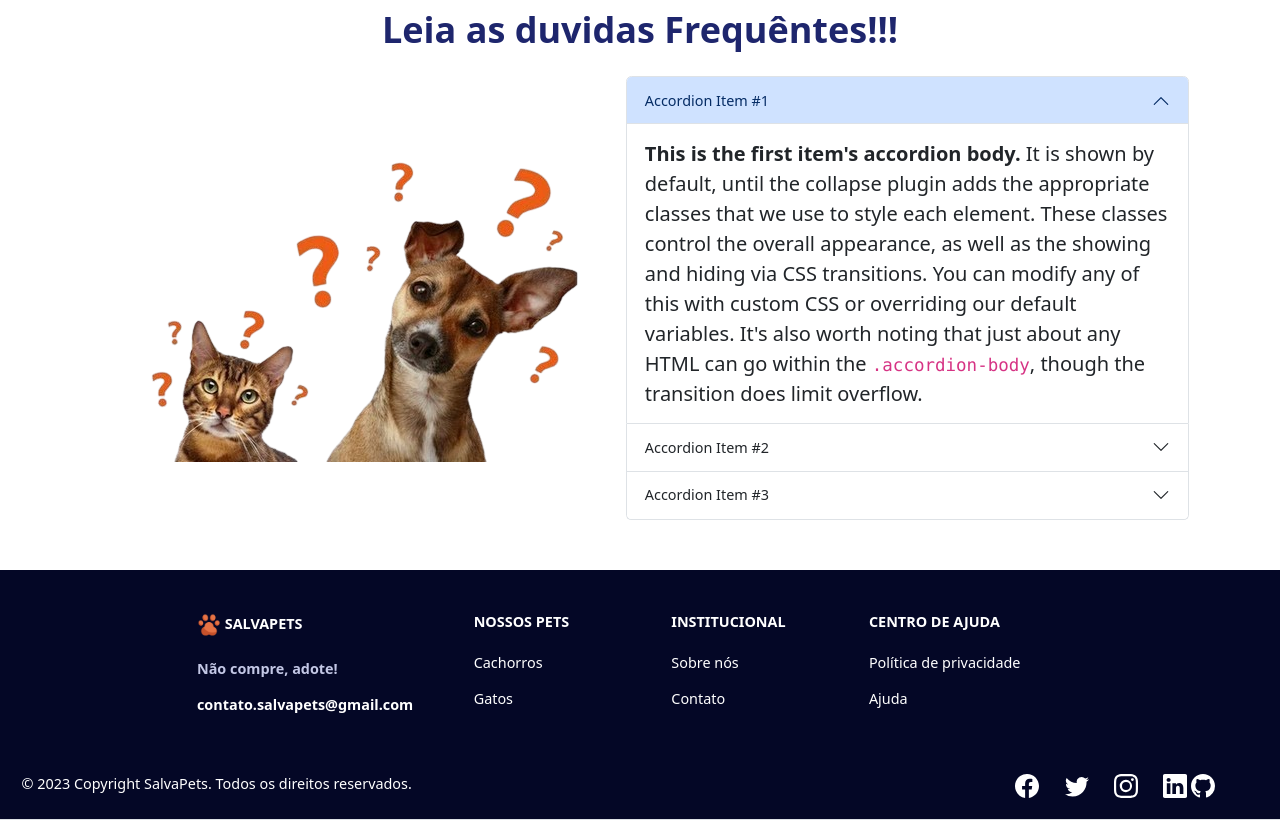
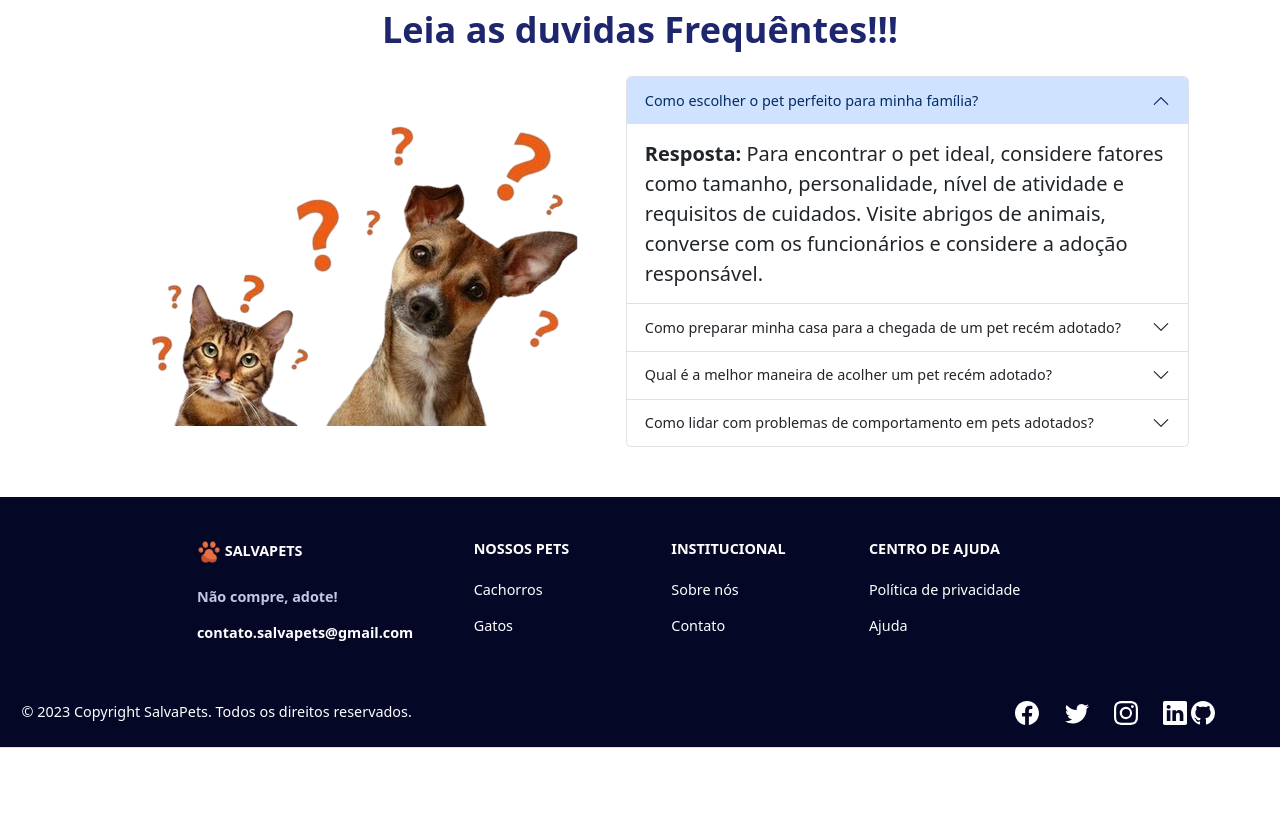
Before and after one commit to ZimboSebastiao/salva-pets2, a PHP site: page /paginas/ajuda.php in a window 1280 px wide. Shown: the part 80-900 px from the top of the page. After the commit the page ends 828 px from the top, so only its background shows below. Run offline with PHP 8.4, Linux system fonts and the light colour scheme.

Commit message:
pagina ajuda

```diff
--- a/paginas/ajuda.php
+++ b/paginas/ajuda.php
@@ -1,6 +1,5 @@
 <!doctype html>
 <html lang="pt-br">
-
 <head>
     <meta charset="utf-8">
     <meta name="viewport" content="width=device-width, initial-scale=1">
@@ -8,7 +7,6 @@
     <link href="https://cdn.jsdelivr.net/npm/bootstrap@5.3.2/dist/css/bootstrap.min.css" rel="stylesheet" integrity="sha384-T3c6CoIi6uLrA9TneNEoa7RxnatzjcDSCmG1MXxSR1GAsXEV/Dwwykc2MPK8M2HN" crossorigin="anonymous">
     <link rel="stylesheet" href="../assets/css/styles.css">
 </head>
-
 <body>
     <!-- ======== CABEÇALHO ======== -->
     <header class="menu-color">
@@ -92,49 +90,63 @@
         </div>
     </header>
     <main class="main-contact d-flex align-items-center m-auto">
-
         <div class="container-sm img-responsivo-cadastro">
 
-            <h1 class="fs-1 text-center">Leia as <b> duvidas Frequêntes!!!</b></h1>
+            <h1 class="fs-1 text-center">Leia as <b> duvidas </b> Frequêntes!!!</h1>
             <!-- =========== Formulário  =========== -->
 
-            <section class="estilo-form  m-auto d-flex align-items-center w-100">
+            <section class="estilo-form m-auto d-flex align-items-center w-100">
                 <img src="../images/dúvidas-removebg-preview.png" alt="">
 
                 <div class="accordion w-100" id="accordionPanelsStayOpenExample">
                     <div class="accordion-item">
                         <h2 class="accordion-header">
                             <button class="accordion-button" type="button" data-bs-toggle="collapse" data-bs-target="#panelsStayOpen-collapseOne" aria-expanded="true" aria-controls="panelsStayOpen-collapseOne">
-                                Accordion Item #1
+                                Como escolher o pet perfeito para minha família?
                             </button>
                         </h2>
                         <div id="panelsStayOpen-collapseOne" class="accordion-collapse collapse show">
                             <div class="accordion-body">
-                                <strong>This is the first item's accordion body.</strong> It is shown by default, until the collapse plugin adds the appropriate classes that we use to style each element. These classes control the overall appearance, as well as the showing and hiding via CSS transitions. You can modify any of this with custom CSS or overriding our default variables. It's also worth noting that just about any HTML can go within the <code>.accordion-body</code>, though the transition does limit overflow.
+                                <strong>Resposta:</strong> Para encontrar o pet ideal, considere fatores como tamanho, personalidade, nível de atividade e requisitos de cuidados. Visite abrigos de animais, converse com os funcionários e considere a adoção responsável.
                             </div>
                         </div>
                     </div>
                     <div class="accordion-item ">
                         <h2 class="accordion-header">
                             <button class="accordion-button collapsed" type="button" data-bs-toggle="collapse" data-bs-target="#panelsStayOpen-collapseTwo" aria-expanded="false" aria-controls="panelsStayOpen-collapseTwo">
-                                Accordion Item #2
+                                Como preparar minha casa para a chegada de um pet recém adotado?
                             </button>
                         </h2>
                         <div id="panelsStayOpen-collapseTwo" class="accordion-collapse collapse">
                             <div class="accordion-body">
-                                <strong>This is the second item's accordion body.</strong> It is hidden by default, until the collapse plugin adds the appropriate classes that we use to style each element. These classes control the overall appearance, as well as the showing and hiding via CSS transitions. You can modify any of this with custom CSS or overriding our default variables. It's also worth noting that just about any HTML can go within the <code>.accordion-body</code>, though the transition does limit overflow.
+                                <strong>Resposta:</strong> Antes de trazer seu novo amigo para casa, certifique-se de que sua casa seja segura e pet-friendly. Isso envolve a remoção de objetos perigosos, fornecimento de abrigo adequado, comida, água e treinamento básico.
                             </div>
                         </div>
                     </div>
                     <div class="accordion-item">
                         <h2 class="accordion-header">
                             <button class="accordion-button collapsed" type="button" data-bs-toggle="collapse" data-bs-target="#panelsStayOpen-collapseThree" aria-expanded="false" aria-controls="panelsStayOpen-collapseThree">
-                                Accordion Item #3
+                                Qual é a melhor maneira de acolher um pet recém adotado?
                             </button>
                         </h2>
                         <div id="panelsStayOpen-collapseThree" class="accordion-collapse collapse">
                             <div class="accordion-body">
-                                <strong>This is the third item's accordion body.</strong> It is hidden by default, until the collapse plugin adds the appropriate classes that we use to style each element. These classes control the overall appearance, as well as the showing and hiding via CSS transitions. You can modify any of this with custom CSS or overriding our default variables. It's also worth noting that just about any HTML can go within the <code>.accordion-body</code>, though the transition does limit overflow.
+                                <strong>Resposta:</strong> A recepção apropriada de um pet recém adotado envolve paciência e carinho. Dê tempo ao animal para se adaptar ao novo ambiente, estabeleça uma rotina consistente e ofereça afeto gradualmente. Consulte um veterinário para garantir que o pet esteja saudável.
+                            </div>
+                        </div>
+                    </div>
+                    <div class="accordion-item">
+                        <h2 class="accordion-header">
+                            <button class="accordion-button collapsed" type="button" data-bs-toggle="collapse" data-bs-target="#panelsStayOpen-collapseFour" aria-expanded="false" aria-controls="panelsStayOpen-collapseFour">
+                                Como lidar com problemas de comportamento em pets adotados?
+                            </button>
+                        </h2>
+                        <div id="panelsStayOpen-collapseFour" class="accordion-collapse collapse">
+                            <div class="accordion-body">
+                                <strong>Resposta:</strong> Muitos pets adotados podem ter problemas de comportamento devido a experiências passadas. A melhor abordagem é a paciência e o treinamento positivo. Se os problemas persistirem, considere a consulta a um treinador de animais ou a um especialista em comportamento animal.
+
+                                <p class="p-2">em caso de dúvidas: </p>
+                                <p><a href="">Entre em contato</a></p>
                             </div>
                         </div>
                     </div>
@@ -143,10 +155,9 @@
 
             <!-- ========== Destaque ========== -->
             <div id="destaque-cadastro"></div>
-
         </div>
 
-        </div>
+
     </main>
     <!-- ====== FOOTER ====== -->
     <footer class=" text-lg-start footer-color text-muted">
--- a/paginas/contato.php
+++ b/paginas/contato.php
@@ -103,10 +103,10 @@
         <div class="center-form-cadastro m-auto">
           <div class="d-flex flex-column justify-content-center align-items-center"></div>
 
-          <section class="estilo-form  m-auto d-flex align-items-center w-75">
-            <img src="../images/cat-dog-removebg-preview.png" alt="">
+          <section class="estilo-form  m-auto d-flex align-items-center w-75 gap-5">
+            <img src="../images/cat-dog-removebg-preview.png" alt="pets-paginaContato">
 
-            <form action="https://formspree.io/f/xbjvbldj" method="post" >
+            <form action="https://formspree.io/f/xbjvbldj" method="post" class="b-2">
 
               <div class="form-floating mb-3">
                 <input type="text" class="form-control input-cadastro" id="floatingInputGroup2" placeholder="Username" required name="nome">
```
Also changed, not shown: assets/css/ajuda.css (deleted), assets/css/styles.css (line endings or trailing spaces), images/cat-dog-removebg-preview.png.
